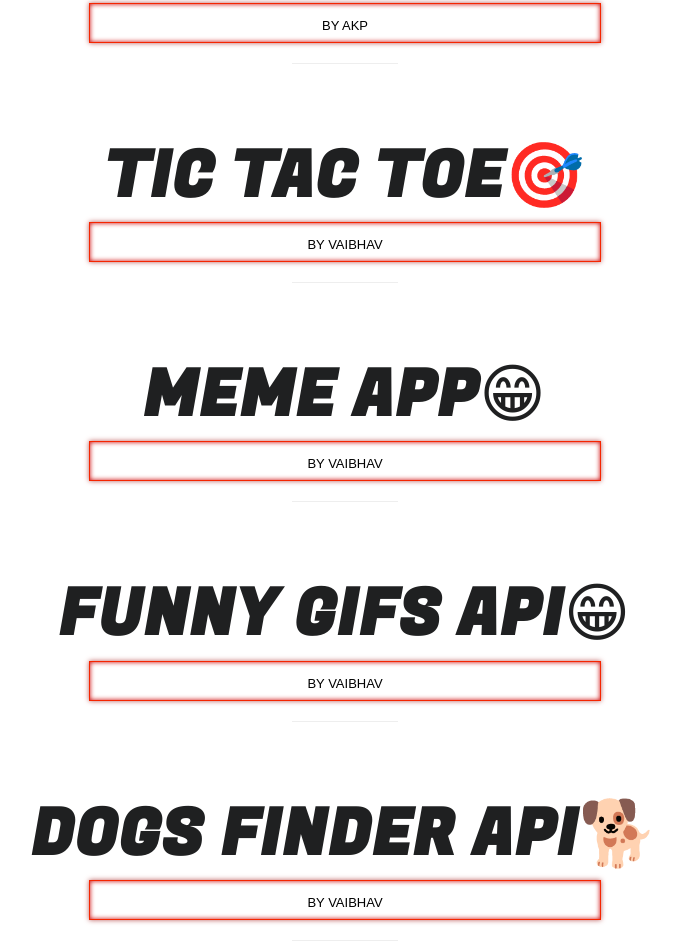
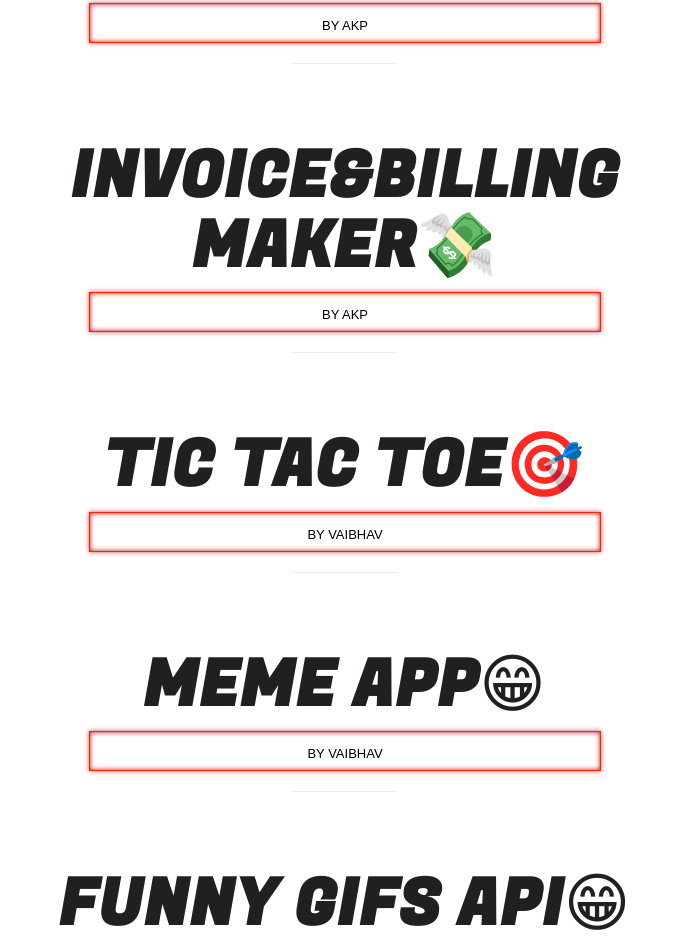
Before and after one commit to White-hat-Sr/ATV-Projects, a plain HTML site: page index.html in a window 1280 px wide. Shown: the part 2524-3466 px from the top of the page, without its empty margins (310-990 px from the left). Drawn offline with nearby package versions, Linux system fonts and the light colour scheme; some packages are replaced by stand-ins of ours; a web font is replaced by a local one.

Commit message:
Update index.html

```diff
--- a/index.html
+++ b/index.html
@@ -178,6 +178,10 @@
                 <a href="/roaster master/index.html"><button class="custom-btn btn-9">BY AKP</button></a>
                 <hr><br><br>
 
+		<h4>invoice&billing maker💸</h4>
+		<a href="/invoice maker/index.HTML"><button class="custom-btn btn-9">BY AKP</button></a>
+		<hr><br><br>
+
                 <h4>TIC TAC TOE🎯</h4>
                 <a href="/Tic-Tac-Toe/index.html"><button class="custom-btn btn-9">BY VAIBHAV</button></a>
                 <hr><br><br>
```
